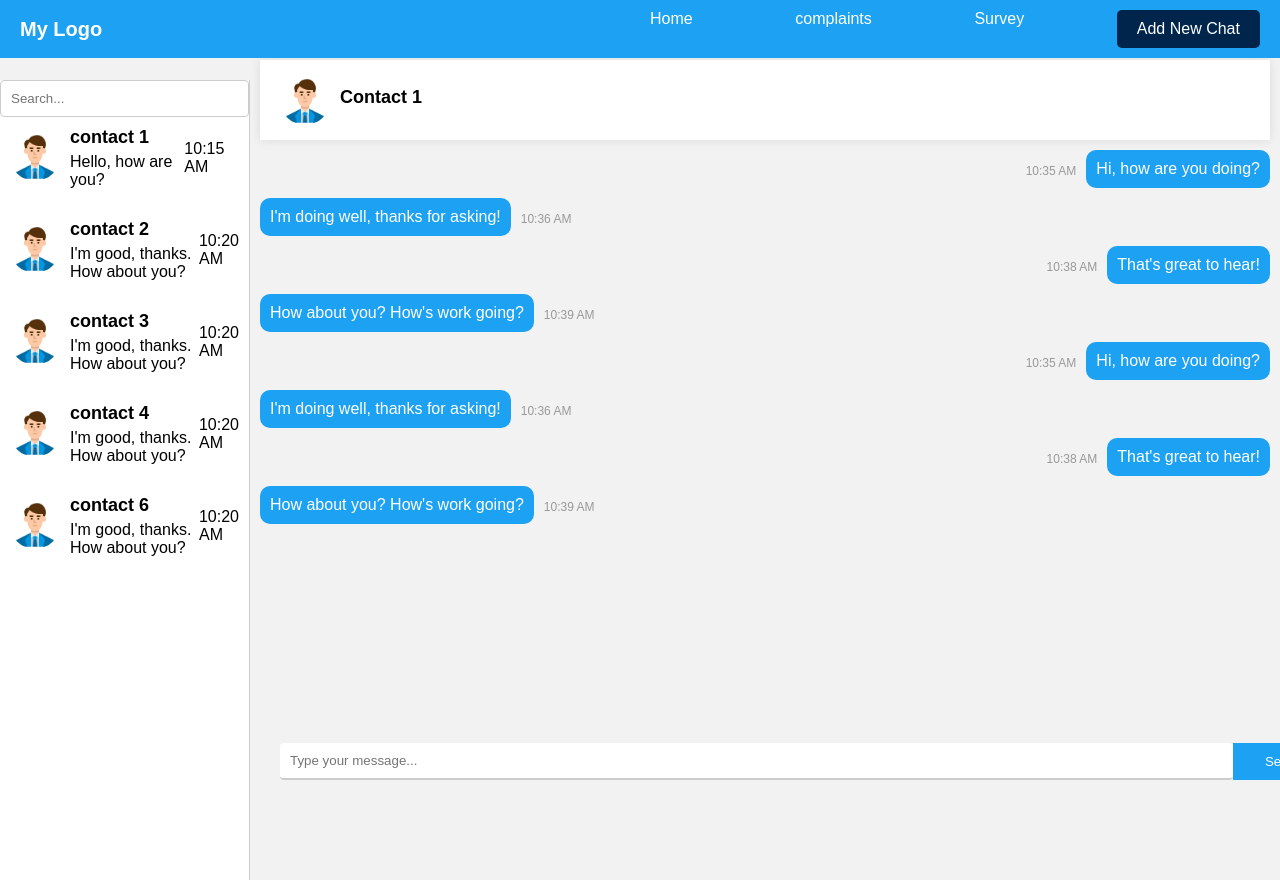
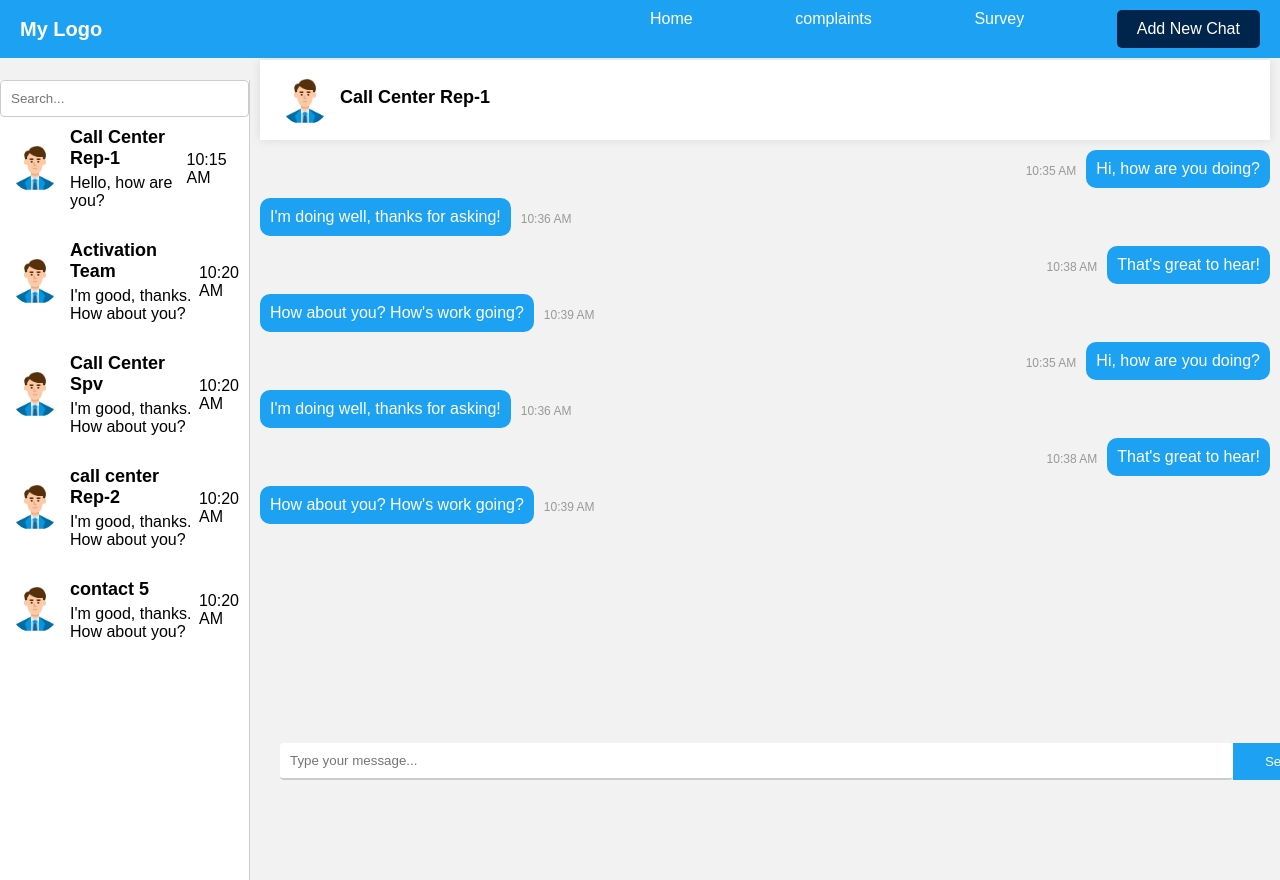
Before and after one commit to mohammedyahyaa/EducationApp, a plain HTML site: page chat.html in a window 1280 px wide. Drawn offline with Linux system fonts and the light colour scheme.

Commit message:
change contacts name in chat web

```diff
--- a/chat.html
+++ b/chat.html
@@ -36,7 +36,7 @@
               <img src="Images/Contact.png" alt="Contact Avatar" />
             </div>
             <div class="contact-info">
-              <h2 class="contact-name">contact 1</h2>
+              <h2 class="contact-name">Call Center Rep-1 </h2>
               <p class="contact-last-message">Hello, how are you?</p>
             </div>
             <div class="contact-time">
@@ -48,7 +48,7 @@
               <img src="Images/Contact.png" alt="Contact Avatar" />
             </div>
             <div class="contact-info">
-              <h2 class="contact-name">contact 2</h2>
+              <h2 class="contact-name">Activation Team</h2>
               <p class="contact-last-message">
                 I'm good, thanks. How about you?
               </p>
@@ -62,7 +62,7 @@
               <img src="Images/Contact.png" alt="Contact Avatar" />
             </div>
             <div class="contact-info">
-              <h2 class="contact-name">contact 3</h2>
+              <h2 class="contact-name">Call Center Spv</h2>
               <p class="contact-last-message">
                 I'm good, thanks. How about you?
               </p>
@@ -76,7 +76,7 @@
               <img src="Images/Contact.png" alt="Contact Avatar" />
             </div>
             <div class="contact-info">
-              <h2 class="contact-name">contact 4</h2>
+              <h2 class="contact-name">call center Rep-2</h2>
               <p class="contact-last-message">
                 I'm good, thanks. How about you?
               </p>
@@ -91,7 +91,7 @@
               <img src="Images/Contact.png" alt="Contact Avatar" />
             </div>
             <div class="contact-info">
-              <h2 class="contact-name">contact 6</h2>
+              <h2 class="contact-name">contact 5</h2>
               <p class="contact-last-message">
                 I'm good, thanks. How about you?
               </p>
@@ -108,7 +108,7 @@
       <div id="myDiv" style="display: none" class="chat-area">
         <div class="chat-header">
           <img src="Images/Contact.png" alt="Contact 1" />
-          <h2 class="contact-name">Contact 2</h2>
+          <h2 class="contact-name">Activation Team</h2>
         </div>
         <div class="chat-box">
           <div class="message from-me">
@@ -135,7 +135,7 @@
       <div id="div3" style="display: none" class="chat-area">
         <div class="chat-header">
           <img src="Images/Contact.png" alt="Contact 1" />
-          <h2 class="contact-name">Contact 3</h2>
+          <h2 class="contact-name">Call Center Spv</h2>
         </div>
         <div class="chat-box">
           <div class="message from-me">
@@ -162,7 +162,7 @@
       <div id="chat-area" class="chat-area">
         <div class="chat-header">
           <img src="Images/Contact.png" alt="Contact 1" />
-          <h2 class="contact-name">Contact 1</h2>
+          <h2 class="contact-name">Call Center Rep-1 </h2>
         </div>
         <div class="chat-box">
           <div class="message from-me">
```
